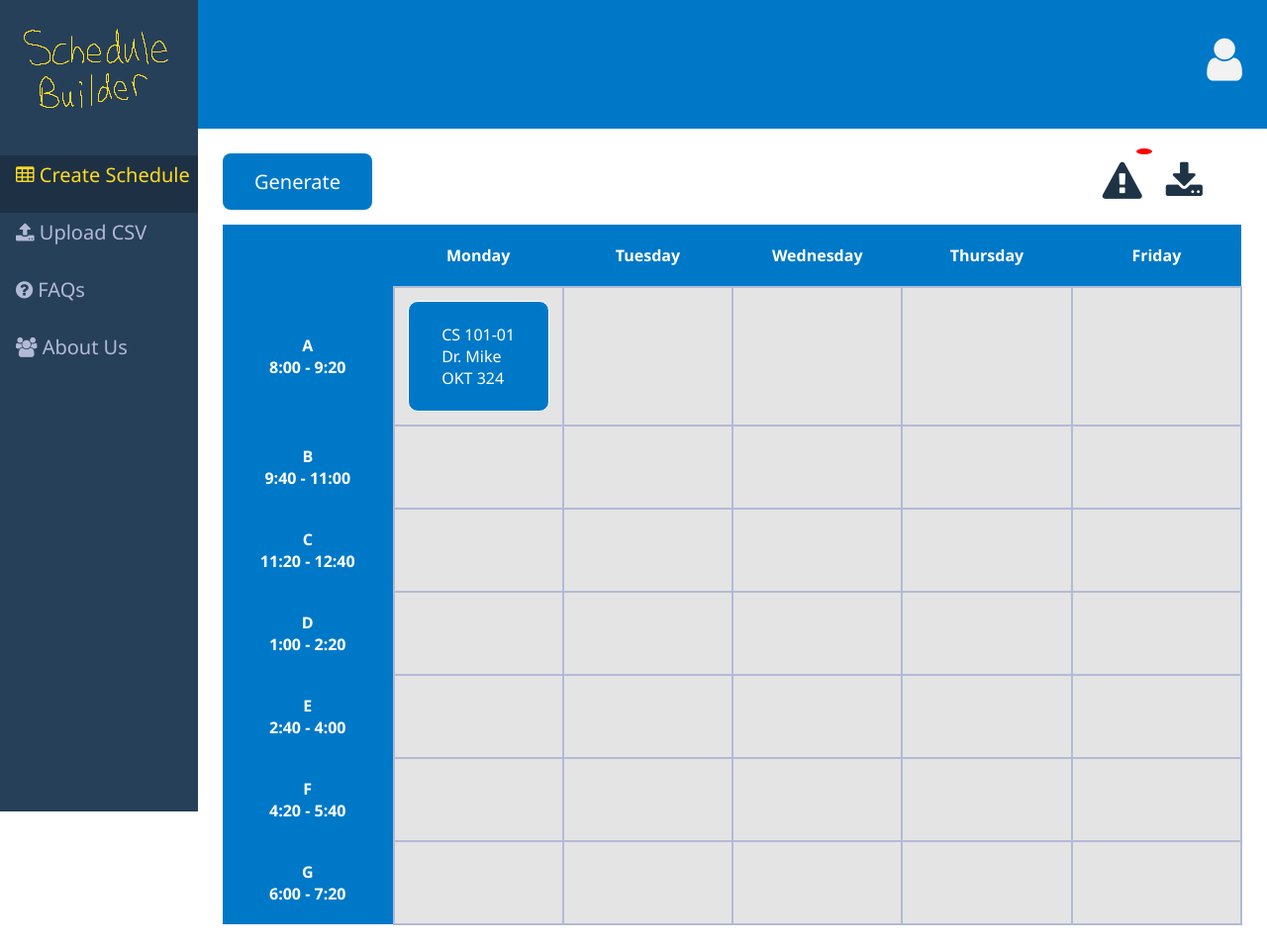
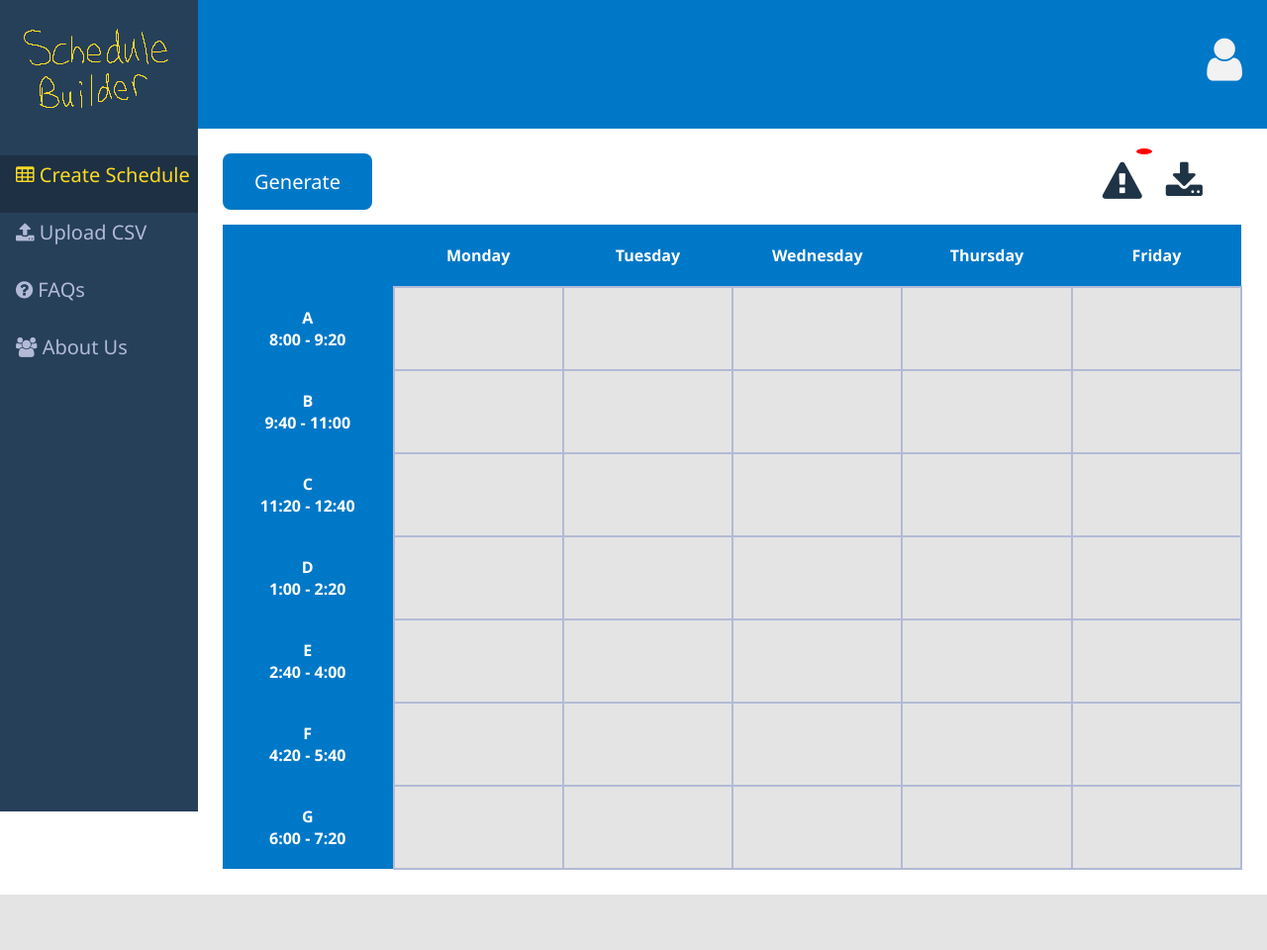
Before and after one commit to allisons212/499Team5, a Flask app: page /generate_schedule in a window 1280 px wide. Shown: the whole page at 99% size. After the commit the page ends 904 px from the top, so only its background shows below. Run offline with Flask 2, Linux system fonts and the light colour scheme; lists and menus that the app fills with data are empty; parts of the project's set-up code (start-up, migrations or seed data) failed here and were passed over; some libraries are stand-ins or nearby versions.

Commit message:
Got rid of the example class for the presentation wednesday

```diff
--- a/templates/generateSchedule.html
+++ b/templates/generateSchedule.html
@@ -116,13 +116,7 @@
                             A <br />
                             8:00 - 9:20
                         </th>
-                        <td id="MWA0">
-                            <div class="class">
-                                CS 101-01 <br />
-                                Dr. Mike <br />
-                                OKT 324
-                            </div>
-                        </td>
+                        <td id="MWA0"></td>
                         <td id="TRA0"></td>
                         <td id="MWA1"></td>
                         <td id="TRA1"></td>
```
